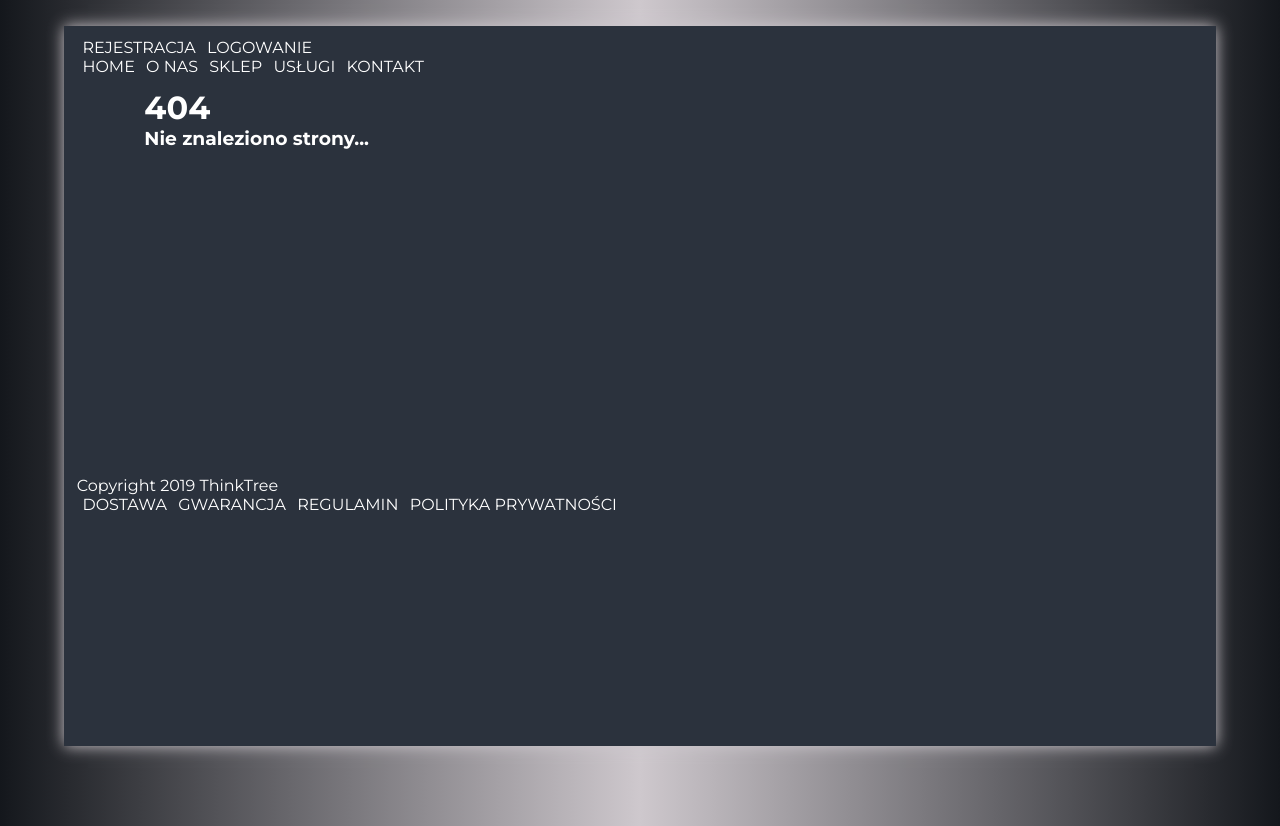
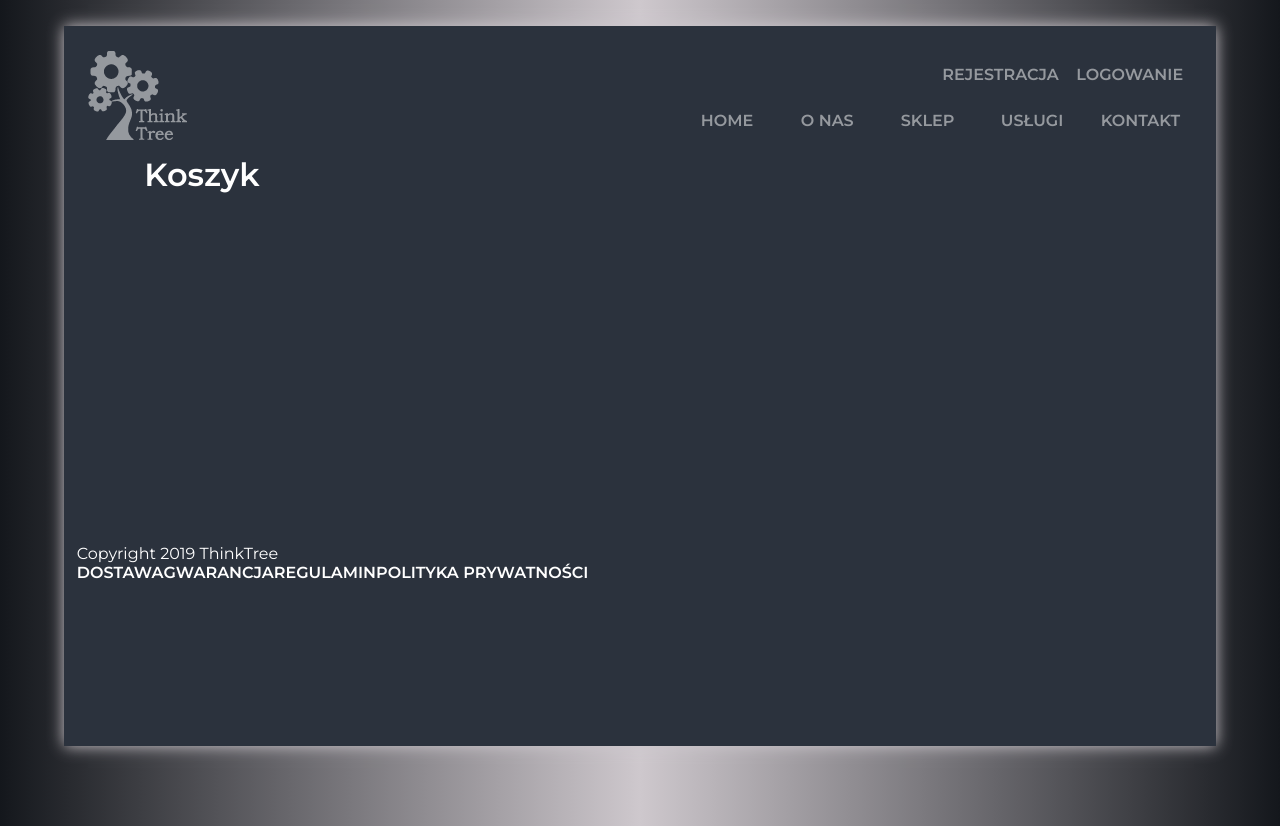
Before and after one commit to ArlBiern/OnlineShop, a React (Create React App) app in the folder client/: page /cart in a window 1280 px wide. Before the commit this address had no page. Built offline with nearby package versions, Linux system fonts and the light colour scheme.

Commit message:
Add Navigation Component

```diff
--- a/client/public/index.html
+++ b/client/public/index.html
@@ -10,7 +10,6 @@
     <meta name="author" content="ThinkTree"/>
     <title>Online Shop App</title>
     <link rel="shortcut icon" href="favicon.ico">
-    <link rel="stylesheet" type="text/css" href="style.css">
   </head>
   <body>
     <div class="main_box" id="root"></div>
--- a/client/src/components/App.js
+++ b/client/src/components/App.js
@@ -3,6 +3,7 @@ import { BrowserRouter, Route, Switch } from 'react-router-dom';
 import Navigation from './Navigation';
 import Footer from './Footer';
 import AboutUs from './nav/AboutUs';
+import Cart from './nav/Cart';
 import Contact from './nav/Contact';
 import Home from './nav/Home';
 import Login from './nav/Login';
@@ -14,6 +15,7 @@ import Privacy from './footer/Privacy';
 import Regulations from './footer/Regulations';
 import Warranty from './footer/Warranty';
 import PageNotFound from './PageNotFound';
+import '../styles/App.css';
 
 function App() {
   return (
@@ -28,6 +30,7 @@ function App() {
             <Route path="/services" exact component={Services} />
             <Route path="/contact" exact component={Contact} />
             <Route path="/registration" exact component={Registration} />
+            <Route path="/cart" exact component={Cart} />
             <Route path="/login" exact component={Login} />
             <Route path="/delivery" exact component={Delivery} />
             <Route path="/warranty" exact component={Warranty} />
--- a/client/src/components/Navigation.js
+++ b/client/src/components/Navigation.js
@@ -1,22 +1,48 @@
 import React from 'react';
 import { Link } from 'react-router-dom';
+import '../styles/Navigation.css'
 
-const Navigation = () => {
-  return (
-    <nav>
-      <div>
-        <Link to="/registration">Rejestracja</Link>
-        <Link to="/login">Logowanie</Link>
-      </div>
-      <div>
-        <Link to="/">Home</Link>
-        <Link to="/aboutUs">O nas</Link>
-        <Link to="/products">Sklep</Link>
-        <Link to="/services">Usługi</Link>
-        <Link to="/contact">Kontakt</Link>
-      </div>
-    </nav>
-  )
-}
+class Navigation extends React.Component {
+  state = {user: null};
+
+  renderPersonalizedNav() {
+    if (this.state.user === null) {
+      return (
+        <ul>
+          <li><Link to="/registration">Rejestracja</Link></li>
+          <li><Link to="/login">Logowanie</Link></li>
+        </ul>
+      );
+    } else {
+      return (
+        <ul>
+          <li>Witaj <span>{this.state.user}</span></li>
+          <li><Link to="/cart" className="cart"><img src="/img/cart.png" alt="ikona koszyk" /></Link></li>
+          <li><Link to="/login">Wyloguj</Link></li>
+        </ul>
+      );
+    }
+  }
+
+  render() {
+    return (
+      <nav>
+        <Link className="logo" to="/">
+          <img src="/img/logoB.png" alt="logo ThinkTree" />
+        </Link>
+        <div className="nav_box">
+          {this.renderPersonalizedNav()}
+          <ul>
+            <li><Link to="/">Home</Link></li>
+            <li><Link to="/aboutUs">O nas</Link></li>
+            <li><Link to="/products">Sklep</Link></li>
+            <li><Link to="/services">Usługi</Link></li>
+            <li><Link to="/contact">Kontakt</Link></li>
+          </ul>
+        </div>
+      </nav>
+    );
+  };
+};
 
 export default Navigation;
--- /dev/null
+++ b/client/src/components/nav/Cart.js
@@ -0,0 +1,11 @@
+import React from 'react';
+
+const Cart = () => {
+  return (
+    <div className="container">
+      <h1>Koszyk</h1>
+    </div>
+  )
+}
+
+export default Cart;
--- a/client/public/style.css
+++ b/client/src/styles/App.css
@@ -1,4 +1,4 @@
-@import url('https://fonts.googleapis.com/css?family=Montserrat:400,700&display=swap');
+@import url('https://fonts.googleapis.com/css?family=Montserrat:400,600&display=swap');
 
 /* --General-- */
 :root {
@@ -32,7 +32,7 @@ body {
   max-width: 1600px;
   width: 90%;
   margin: 2% auto 0;
-  padding: 1%;
+  padding: 2% 1%;
 }
 
 .container {
@@ -43,12 +43,12 @@ body {
 }
 
 a {
-  margin: 3% 0.5%;
   text-transform: uppercase;
   color: var(--main_font_color);
   text-decoration: none;
+  font-weight: 600;
 }
 
-a:hover {
-  color: var(--details);
+ul {
+  list-style: none;
 }
--- /dev/null
+++ b/client/src/styles/Navigation.css
@@ -0,0 +1,88 @@
+.nav_box {
+  width: 80%;
+}
+
+nav, nav ul {
+  display: flex;
+  align-items: center;
+}
+
+nav {
+  padding: 0 1%;
+  justify-content: space-between;
+  align-items: center;
+}
+
+nav ul {
+  justify-content: flex-end;
+}
+
+.logo, nav ul * {
+  transition: all 0.5s ease-in-out;
+}
+
+nav ul li {
+  padding: 1%;
+  margin: 0.5% 0;
+  min-width: 100px;
+}
+
+nav ul a {
+  opacity: 0.5;
+  position: relative;
+  padding: 7px 0;
+}
+
+nav ul a:hover {
+  opacity: 1;
+}
+
+nav ul a:before {
+  content: '';
+  position: absolute;
+  transition: all 0.4s ease;
+  top: 25%;
+  bottom: 25%;
+  left: -5%;
+  right: -5%;
+  border-top: 1px solid var(--details);
+  border-bottom: 1px solid var(--details);
+  opacity: 0;
+}
+
+nav ul a:hover:before {
+  top: 0;
+  bottom: 0;
+  opacity: 0.5;
+}
+
+.logo {
+  opacity: 0.5;
+  border-right: 1px solid transparent;
+}
+
+.logo:hover {
+  opacity: 1;
+  border-radius: 50%;
+  border-right: 1px solid var(--details);
+}
+
+.cart {
+  opacity: 1;
+}
+
+.cart:hover:before {
+  top: -50%;
+  bottom: 10%;
+  border-radius: 50%;
+}
+
+.cart img {
+  max-height: 2em;
+  padding: 1%;
+}
+
+nav ul li span {
+  font-weight: 600;
+  padding-left: 10px;
+}
```
Also changed, not shown: client/public/img/cart.png (added), client/public/img/logoB.png (added).
